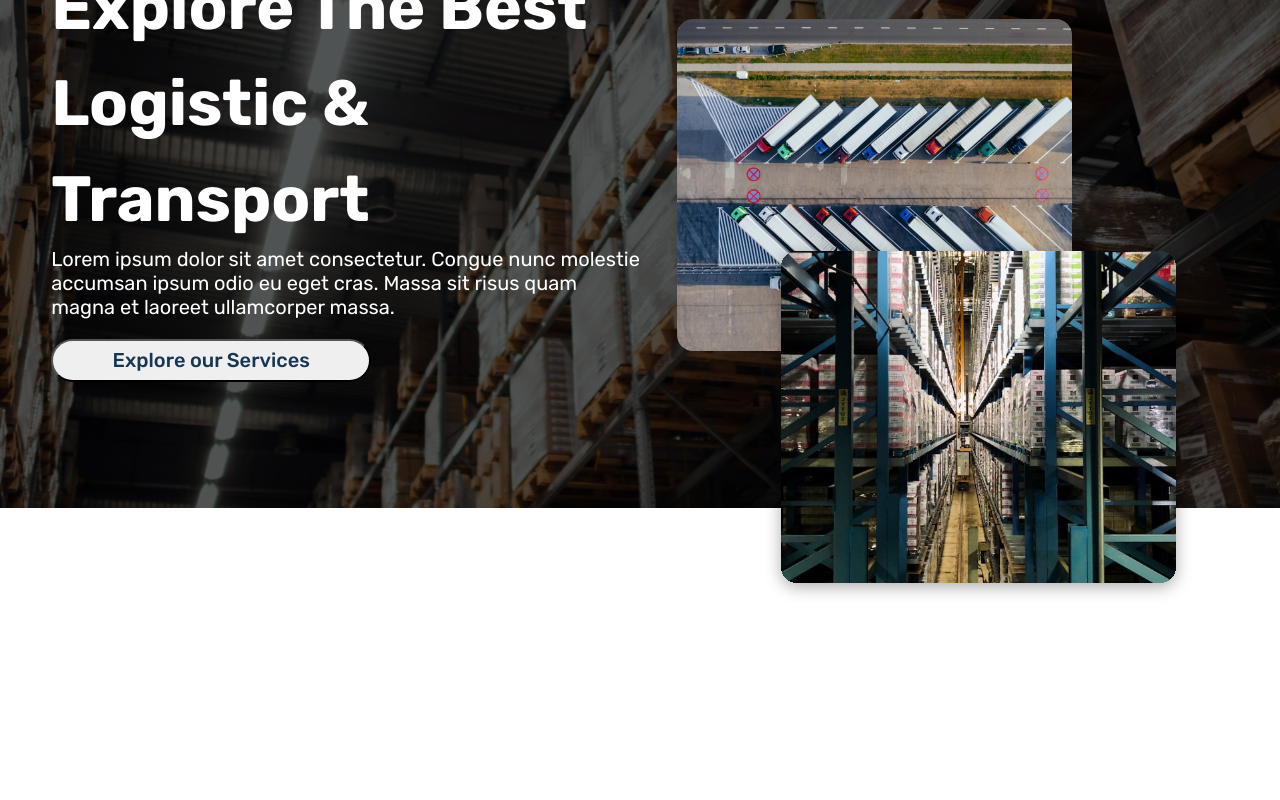
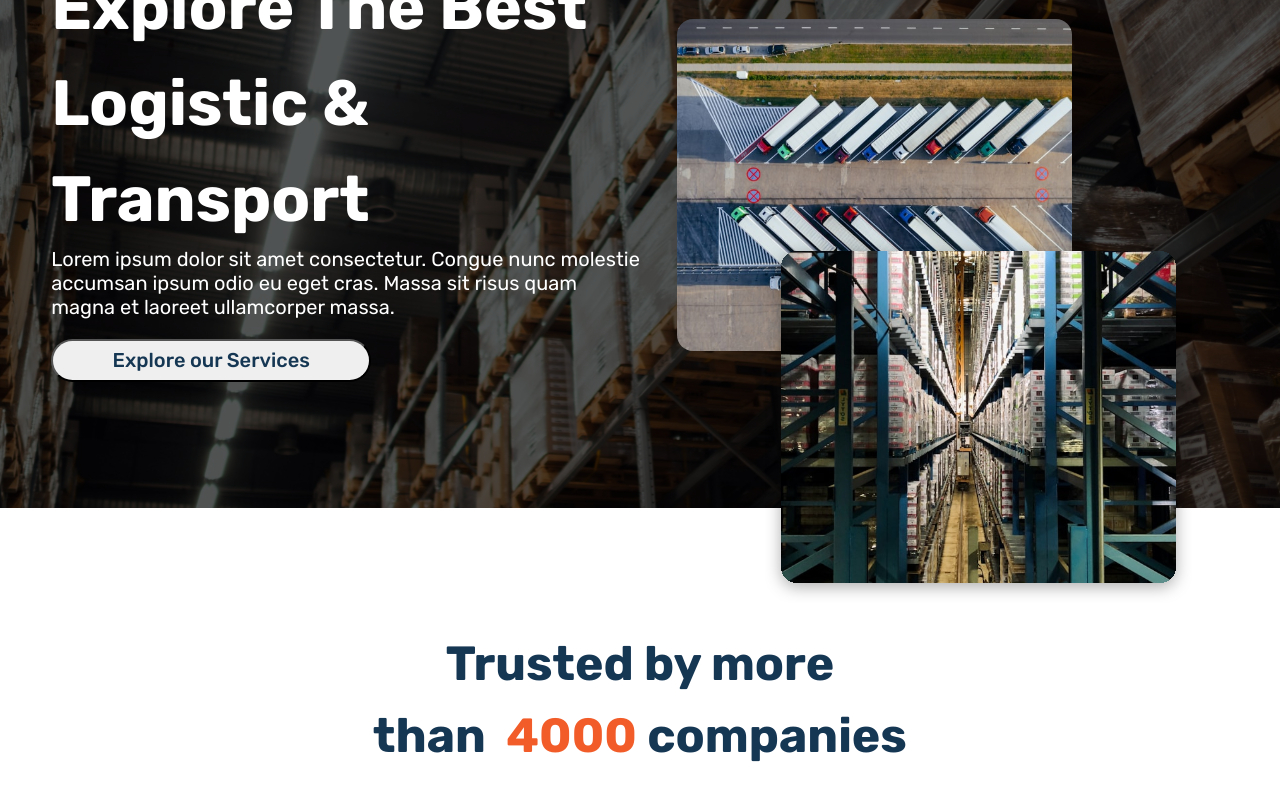
Before and after one commit to dev-basit/shirkah, a Next.js app: page / in a window 1280 px wide. Shown: the part 292-1092 px from the top of the page. Before the commit the page ends 900 px from the top, so only its background shows below. Built offline with nearby package versions, Linux system fonts and the light colour scheme.

Commit message:
added companies component

```diff
--- a/src/app/globals.css
+++ b/src/app/globals.css
@@ -68,6 +68,14 @@ a {
   text-decoration: none;
 }
 
+pre {
+  font-family: inherit;
+}
+
+span {
+  color: var(--color-primary);
+}
+
 h1,
 h2,
 h3 {
--- a/src/app/page.js
+++ b/src/app/page.js
@@ -1,5 +1,11 @@
 import { Featured } from "@/components/featured/featured";
+import { Companies } from "@/components/companies/companies";
 
 export default function Home() {
-  return <Featured />;
+  return (
+    <>
+      <Featured />
+      <Companies />
+    </>
+  );
 }
--- /dev/null
+++ b/src/components/companies/companies.js
@@ -0,0 +1,16 @@
+import Image from "next/image";
+import styles from "./companies.module.css";
+import { ENUMS, ICONS } from "@/utils";
+
+export const Companies = () => {
+  return (
+    <div className={styles.companiesContainer}>
+      <h2>
+        <pre>Trusted by more</pre>
+        <pre>
+          than <span> 4000</span> companies
+        </pre>
+      </h2>
+    </div>
+  );
+};
--- /dev/null
+++ b/src/components/companies/companies.module.css
@@ -0,0 +1,13 @@
+.companiesContainer {
+  display: flex;
+  justify-content: center;
+  align-items: center;
+  width: var(--body-content-width);
+  margin: 7rem auto;
+  margin-top: 12rem;
+
+  h2 {
+    color: var(--color-secondary);
+    text-align: center;
+  }
+}
```
